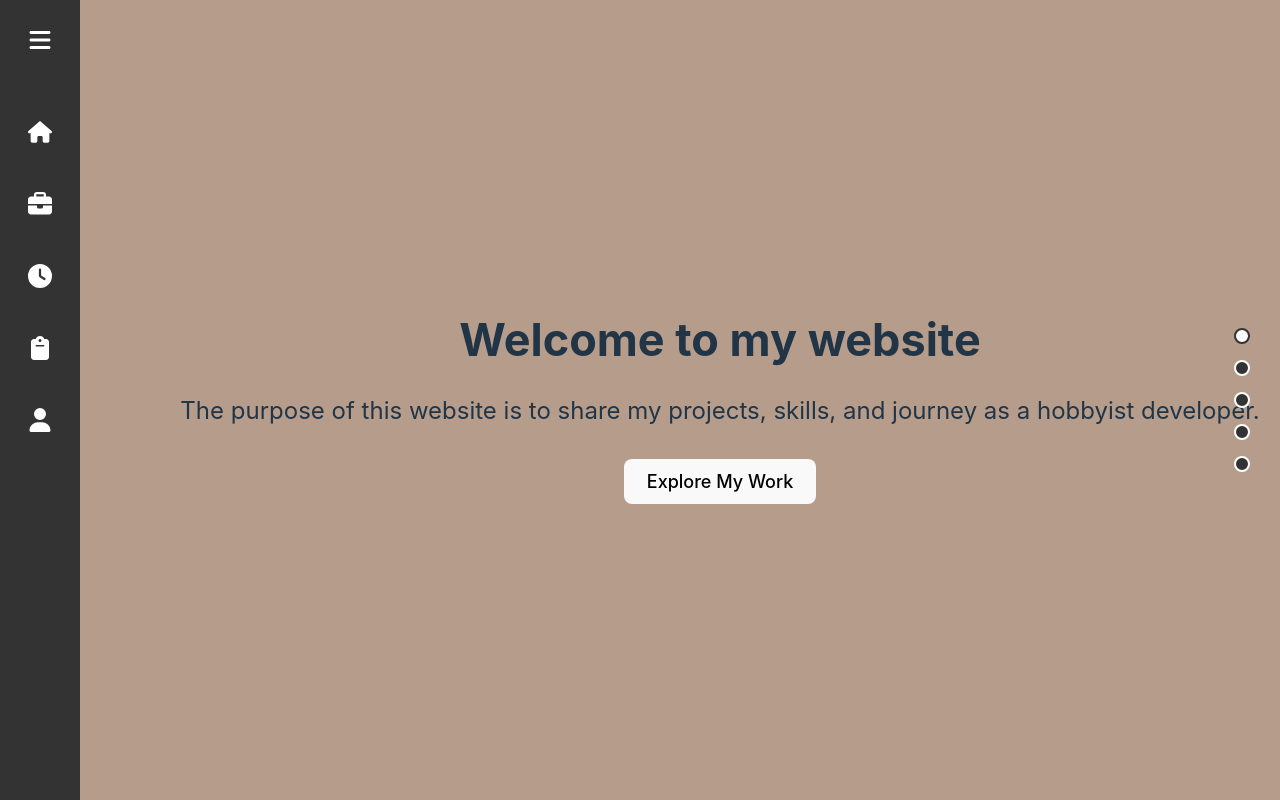
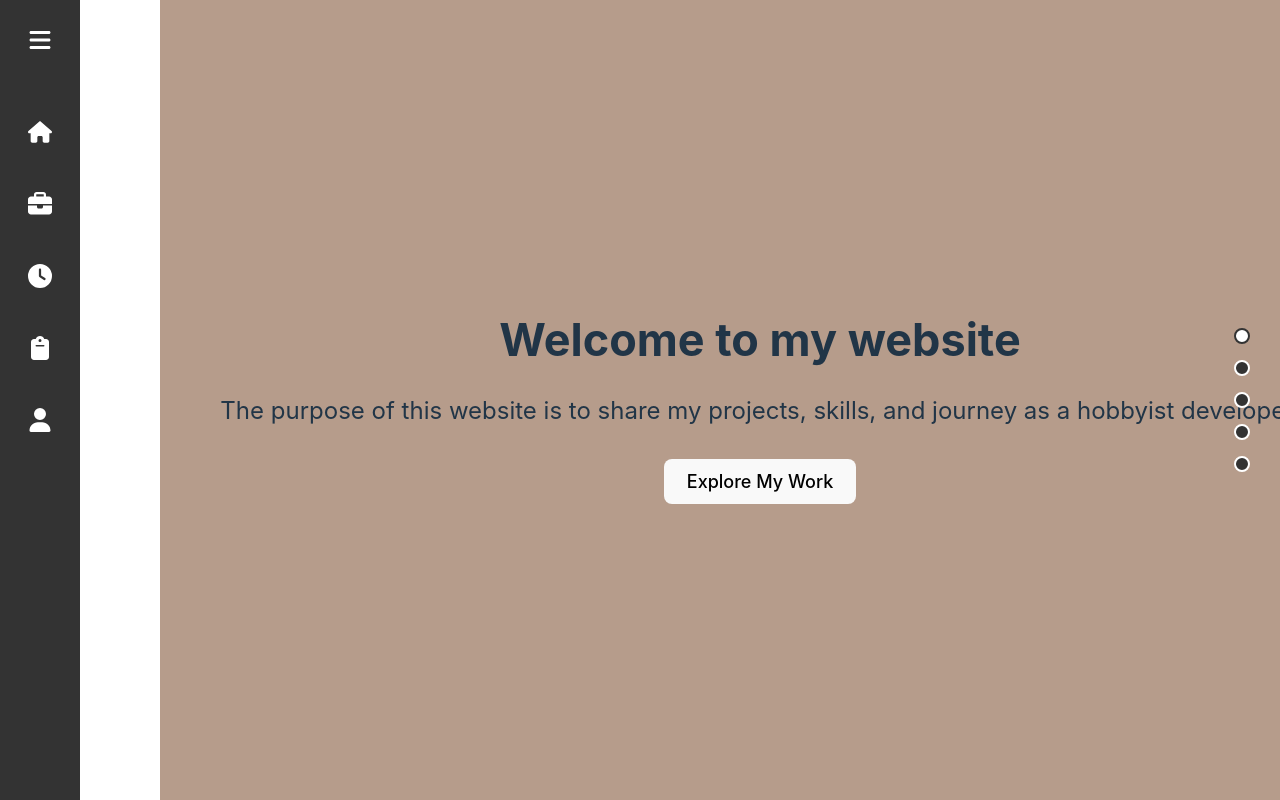
Before and after one commit to wilzzuu/website, a React (Vite) app: page / in a window 1280 px wide. Shown: the top 800 px of the page. Built offline with nearby package versions, Linux system fonts and the light colour scheme; no server answers.

Commit message:
Centered sections container to the right by the width of the sidebar

```diff
--- a/src/styles/Home.css
+++ b/src/styles/Home.css
@@ -16,6 +16,7 @@
 
 .sections-container {
     position: relative;
+    margin-left: 80px;
     top: 0;
     flex: 1;
     overflow-y: hidden;
```
